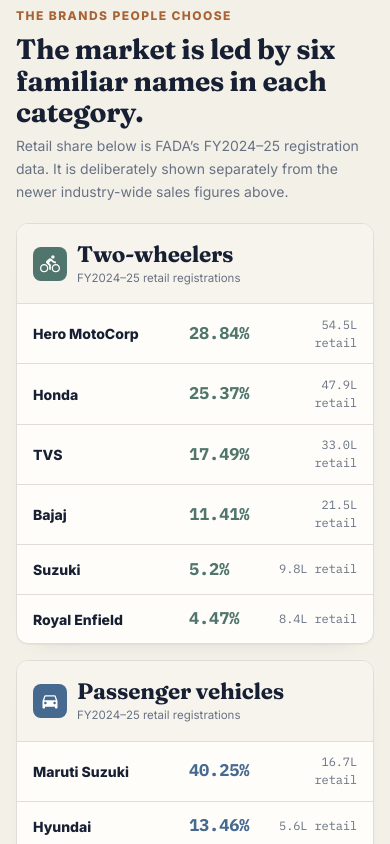
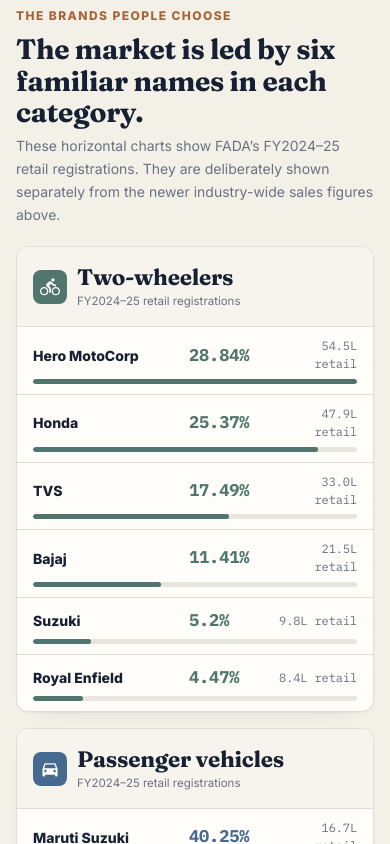
Before and after one commit to chandn0/india-trade-dashboard, a Next.js app: page /mobility in a window 390 px wide. Shown: the part 980-1824 px from the top of the page. Built offline with nearby package versions, Linux system fonts and the light colour scheme; no server answers.

Commit message:
feat: visualize mobility brand shares

```diff
--- a/app/mobility/MobilityBrief.js
+++ b/app/mobility/MobilityBrief.js
@@ -13,15 +13,19 @@
 const lakh = (units) => `${(units / 100000).toFixed(1)}L`;
 
 function BrandTable({ title, icon: Icon, rows, accent }) {
-  return <Paper component="section" sx={{ ...cardSx, p: 0, overflow: 'hidden' }}>
+  const scaleMax = Math.max(...rows.map((row) => row.share));
+  return <Paper component="section" aria-label={`${title} retail market-share chart`} sx={{ ...cardSx, p: 0, overflow: 'hidden' }}>
     <Box sx={{ p: { xs: 2, md: 2.5 }, display: 'flex', alignItems: 'center', gap: 1.25, bgcolor: '#f7f4ed', borderBottom: '1px solid', borderColor: 'divider' }}>
       <Box sx={{ display: 'grid', placeItems: 'center', width: 34, height: 34, borderRadius: 1, bgcolor: accent, color: '#fff' }}><Icon fontSize="small" /></Box>
       <Box><Typography variant="h5">{title}</Typography><Typography sx={{ color: 'text.secondary', fontSize: 11.5 }}>FY2024–25 retail registrations</Typography></Box>
     </Box>
-    {rows.map((row, index) => <Box key={row.brand} sx={{ display: 'grid', gridTemplateColumns: '1.25fr .65fr .7fr', gap: 1, alignItems: 'center', px: { xs: 2, md: 2.5 }, py: 1.45, borderBottom: index < rows.length - 1 ? '1px solid' : 0, borderColor: 'divider' }}>
-      <Typography sx={{ fontSize: 14, fontWeight: 800 }}>{row.brand}</Typography>
-      <Typography sx={{ ...mono, color: accent, fontWeight: 800, fontSize: 17 }}>{row.share}%</Typography>
-      <Typography sx={{ ...mono, color: 'text.secondary', fontSize: 12, textAlign: 'right' }}>{lakh(row.units)} retail</Typography>
+    {rows.map((row, index) => <Box key={row.brand} sx={{ px: { xs: 2, md: 2.5 }, py: 1.25, borderBottom: index < rows.length - 1 ? '1px solid' : 0, borderColor: 'divider' }}>
+      <Box sx={{ display: 'grid', gridTemplateColumns: '1.25fr .65fr .7fr', gap: 1, alignItems: 'center' }}>
+        <Typography sx={{ fontSize: 14, fontWeight: 800 }}>{row.brand}</Typography>
+        <Typography sx={{ ...mono, color: accent, fontWeight: 800, fontSize: 17 }}>{row.share}%</Typography>
+        <Typography sx={{ ...mono, color: 'text.secondary', fontSize: 12, textAlign: 'right' }}>{lakh(row.units)} retail</Typography>
+      </Box>
+      <Box aria-hidden="true" sx={{ mt: .7, height: 5, overflow: 'hidden', borderRadius: 99, bgcolor: '#e8e5dd' }}><Box sx={{ width: `${(row.share / scaleMax) * 100}%`, height: '100%', borderRadius: 99, bgcolor: accent }} /></Box>
     </Box>)}
   </Paper>;
 }
@@ -42,7 +46,7 @@
         ].map(([value,label,note]) => <Paper key={label} sx={{ ...cardSx, p: { xs: 1.75, md: 2.25 } }}><Typography sx={{ ...mono, fontWeight: 800, fontSize: { xs: 21, md: 26 } }}>{value}</Typography><Typography sx={{ mt: .45, fontWeight: 800, fontSize: 12.5 }}>{label}</Typography><Typography sx={{ mt: .45, color: 'text.secondary', fontSize: 11.5 }}>{note}</Typography></Paper>)}</Box>
         <Box sx={{ mt: 1 }}><Box component="a" href={mobility.sources.sales.url} target="_blank" rel="noopener noreferrer" sx={linkSx}>{mobility.sources.sales.label} ↗</Box></Box>
       </Box>
-      <Box component="section"><Typography variant="overline" sx={{ color: C.orange }}>The brands people choose</Typography><Typography component="h2" variant="h4" sx={{ mt: .25, mb: .7 }}>The market is led by six familiar names in each category.</Typography><Typography sx={{ mb: 2.5, maxWidth: 800, color: 'text.secondary', fontSize: 14, lineHeight: 1.65 }}>Retail share below is FADA’s FY2024–25 registration data. It is deliberately shown separately from the newer industry-wide sales figures above.</Typography><Box sx={{ display: 'grid', gridTemplateColumns: { xs: '1fr', lg: '1fr 1fr' }, gap: 2 }}><BrandTable title="Two-wheelers" icon={DirectionsBike} rows={mobility.twoWheelers} accent={C.teal} /><BrandTable title="Passenger vehicles" icon={DirectionsCar} rows={mobility.cars} accent={C.blue} /></Box><Box sx={{ mt: 1 }}><Box component="a" href={mobility.sources.retail.url} target="_blank" rel="noopener noreferrer" sx={linkSx}>{mobility.sources.retail.label} ↗</Box></Box></Box>
+      <Box component="section"><Typography variant="overline" sx={{ color: C.orange }}>The brands people choose</Typography><Typography component="h2" variant="h4" sx={{ mt: .25, mb: .7 }}>The market is led by six familiar names in each category.</Typography><Typography sx={{ mb: 2.5, maxWidth: 800, color: 'text.secondary', fontSize: 14, lineHeight: 1.65 }}>These horizontal charts show FADA’s FY2024–25 retail registrations. They are deliberately shown separately from the newer industry-wide sales figures above.</Typography><Box sx={{ display: 'grid', gridTemplateColumns: { xs: '1fr', lg: '1fr 1fr' }, gap: 2 }}><BrandTable title="Two-wheelers" icon={DirectionsBike} rows={mobility.twoWheelers} accent={C.teal} /><BrandTable title="Passenger vehicles" icon={DirectionsCar} rows={mobility.cars} accent={C.blue} /></Box><Box sx={{ mt: 1 }}><Box component="a" href={mobility.sources.retail.url} target="_blank" rel="noopener noreferrer" sx={linkSx}>{mobility.sources.retail.label} ↗</Box></Box></Box>
       <Box component="section" sx={{ display: 'grid', gridTemplateColumns: { xs: '1fr', md: '1.15fr .85fr' }, gap: 2 }}><Paper sx={{ ...cardSx, bgcolor: '#e9e4d9' }}><PrecisionManufacturing sx={{ color: C.orange, mb: .8 }} /><Typography variant="h5">A brand is not a localisation score.</Typography><Typography sx={{ mt: 1, color: 'text.secondary', fontSize: 14, lineHeight: 1.7 }}>A local factory proves that some production happens in India. It does not establish the domestic content of every model. Engines, gearboxes, batteries, motors, power electronics and chips have different supply chains.</Typography></Paper><Paper sx={{ ...cardSx, bgcolor: C.ink, color: '#fff' }}><FactCheck sx={{ color: '#e7b48c', mb: .8 }} /><Typography variant="h5">What we can verify next</Typography><Divider sx={{ my: 1.2, borderColor: 'rgba(255,255,255,.16)' }} /><Typography sx={{ color: 'rgba(255,255,255,.75)', fontSize: 13.5, lineHeight: 1.7 }}>The PLI-Auto scheme requires at least 50% domestic value addition only for eligible advanced-auto products and certified variants. We will add that evidence model by model—not assign it to an entire brand.</Typography><Box component="a" href={mobility.sources.localisation.url} target="_blank" rel="noopener noreferrer" sx={{ ...linkSx, display: 'inline-block', mt: 1.15, color: '#e7b48c' }}>{mobility.sources.localisation.label} ↗</Box></Paper></Box>
     </Stack></Container><Footer />
   </Box>;
```
